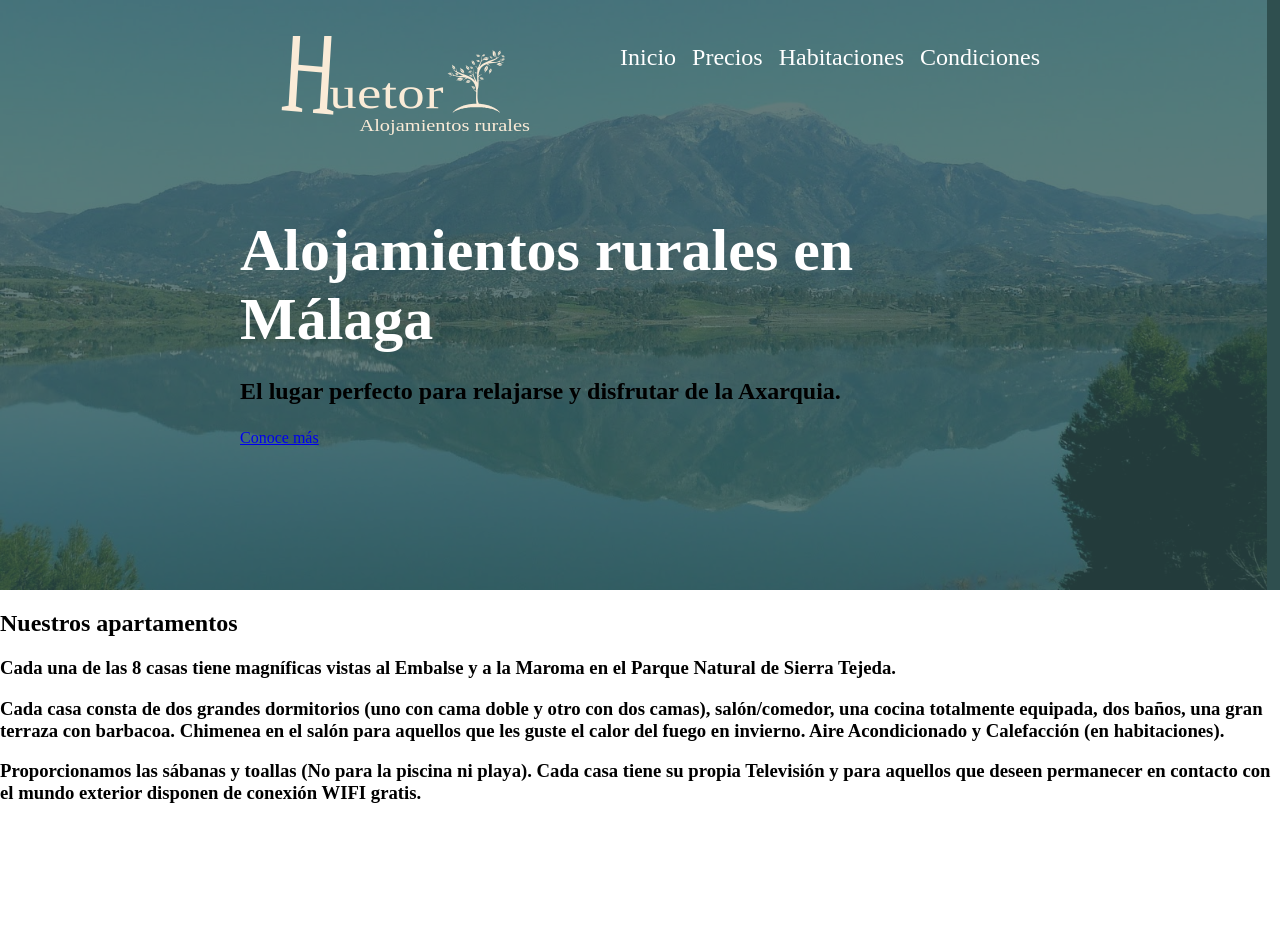
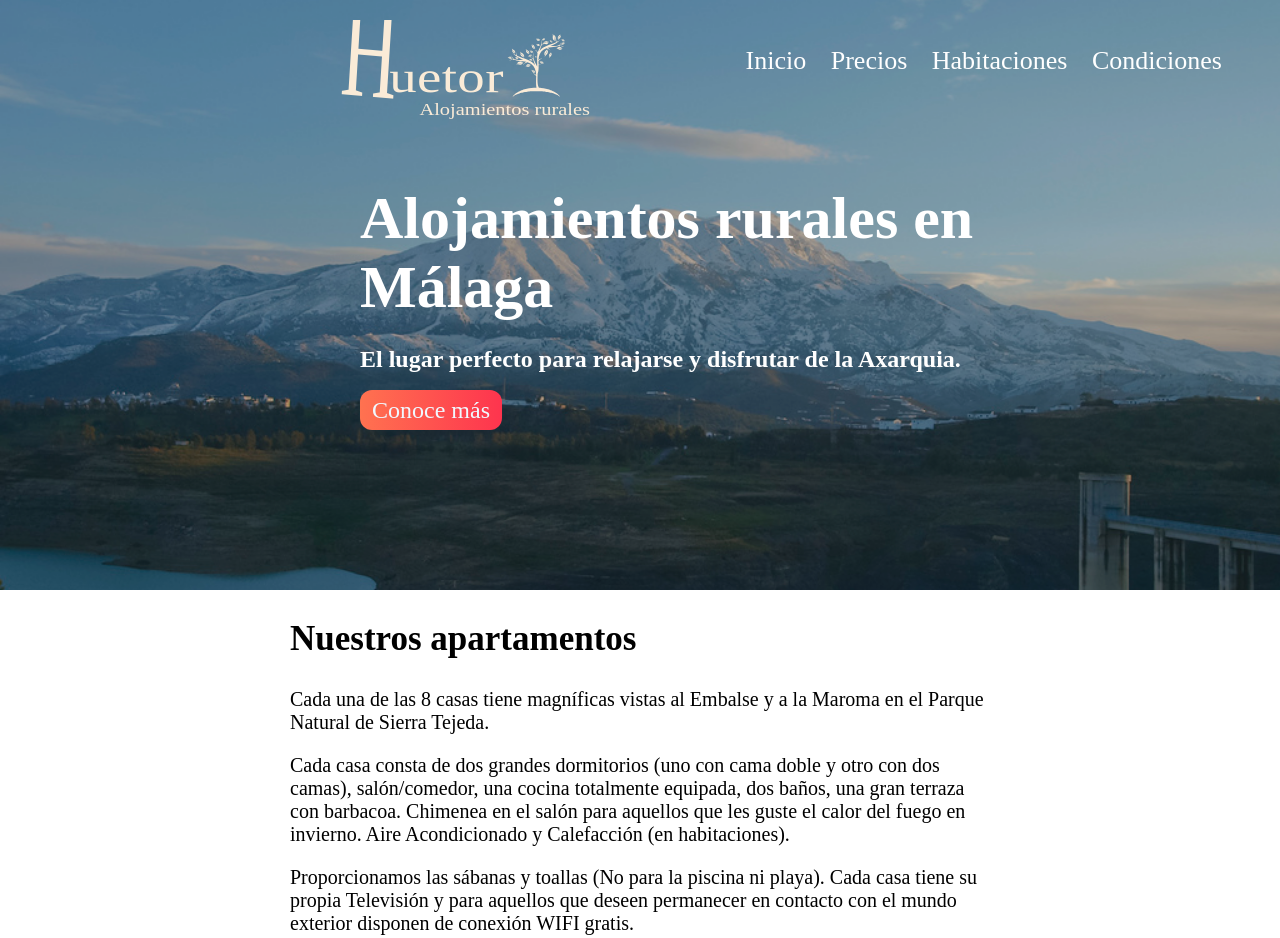
Before and after one commit to danimm/-prototipo-web, a plain HTML site: page index.html in a window 1280 px wide. Before the commit the page ends 823 px from the top, so only its background shows below. Drawn offline with Linux system fonts and the light colour scheme.

Commit message:
subiendo un cambio mas de portada
parece ser que no lo cogio cuando subi el anterior..

```diff
--- a/css/style.css
+++ b/css/style.css
@@ -5,15 +5,20 @@
 */
 body{
     margin: 0 auto;
-
+    /* Portada */
 }
 .contenedor{
-    max-width: 800px;
+    max-width: 900px;
     position: relative;
     margin: auto;
 }
+.contenedor.cont-portada{
+    max-width: 700px;
+    margin-left: 20px;
+}
 .header{
     position: relative;
+    margin-right: 20px;
 }
 .logo{
     display: inline-block;
@@ -22,11 +27,11 @@ body{
     display: inline-block;
     position: absolute;
     right: 0;
-    font-size: 24px;
+    font-size: 26px;
 }
 .navbar li{
     display: inline-block;
-    padding-left: 10px;
+    padding-right: 18px;
 }
 .navbar a{
     text-decoration: none;
@@ -44,10 +49,10 @@ body{
 }
 .background{
     height: 590px;
-    width: 99%;
-    background: url(../images/fondo1.jpg) no-repeat center top;
+    width: 100%;
+    background: url(../images/fondo2.jpg) no-repeat 50% 50%;
     background-size: cover;
-    opacity: .25;
+    opacity: .72;
     z-index: 0;
     position: absolute;
     left: 0;
@@ -62,4 +67,33 @@ body{
 }
 .subtitulo{
     font-size: 24px;
+    color:white;
 }
+.button{
+    text-decoration: none;
+    height: 40px;
+    cursor: pointer;
+    color: aliceblue;
+    font-size: 1.5rem;
+    border-radius: 12px;
+    background: linear-gradient(to left, #fe344e, #ff7250);
+    padding: 7px 12px;
+    border: none;
+}
+.logo{
+    margin: 0;
+}
+
+/* Descripcion */
+
+.descripcion{
+    max-width: 700px;
+    margin: 0 auto;
+}
+.descripcion h2{
+    font-size: 35px;
+}
+.descripcion h3{
+    font-size: 20px;
+    font-weight: 200;
+}
```
